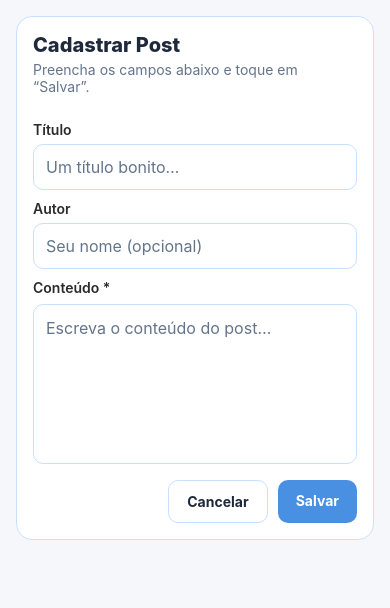
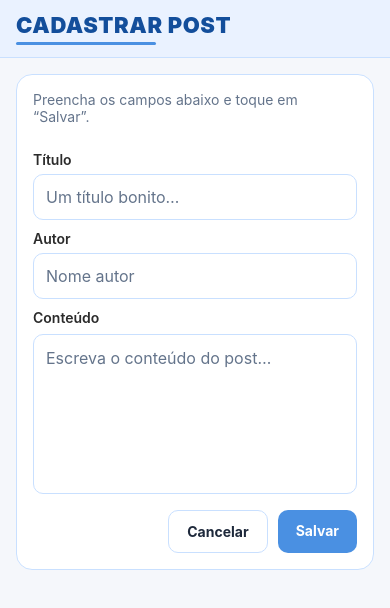
Before and after one commit to cascaessama/MobileConectaEdu, a React Native app: screen /CadastrarPost in a window 390 px wide. Shown: the top 608 px of the page. Built offline with nearby package versions, Linux system fonts and the light colour scheme.

Commit message:
Config inicial

```diff
--- a/telas/CadastrarPost.tsx
+++ b/telas/CadastrarPost.tsx
@@ -12,6 +12,7 @@ import {
   TextInput,
   View,
 } from "react-native";
+import { SafeAreaView } from "react-native-safe-area-context";
 import AsyncStorage from "@react-native-async-storage/async-storage";
 import { useNavigation } from "@react-navigation/native";
 
@@ -126,16 +127,24 @@ export default function CadastrarPost() {
   }
 
   return (
-    <KeyboardAvoidingView
-      style={styles.screen}
-      behavior={Platform.OS === "ios" ? "padding" : undefined}
-    >
+    <SafeAreaView style={styles.screen} edges={["top"]}>
+      {/* AppBar */}
+      <View style={styles.appbar}>
+        <View style={{ flex: 1 }}>
+          <Text style={styles.appbarTitle}>Cadastrar Post</Text>
+          <View style={styles.appbarAccent} />
+        </View>
+      </View>
+
+      <KeyboardAvoidingView
+        style={{ flex: 1 }}
+        behavior={Platform.OS === "ios" ? "padding" : undefined}
+      >
       <ScrollView
         contentContainerStyle={styles.container}
         keyboardShouldPersistTaps="handled"
       >
         <View style={styles.card}>
-          <Text style={styles.title}>Cadastrar Post</Text>
           <Text style={styles.subtitle}>
             Preencha os campos abaixo e toque em “Salvar”.
           </Text>
@@ -152,13 +161,13 @@ export default function CadastrarPost() {
           <Text style={styles.label}>Autor</Text>
           <TextInput
             style={styles.input}
-            placeholder="Seu nome (opcional)"
+            placeholder="Nome autor"
             placeholderTextColor={PALETTE.inkMuted}
             value={autor}
             onChangeText={setAutor}
           />
 
-          <Text style={styles.label}>Conteúdo *</Text>
+          <Text style={styles.label}>Conteúdo</Text>
           <TextInput
             style={[styles.input, styles.textarea]}
             placeholder="Escreva o conteúdo do post…"
@@ -200,12 +209,36 @@ export default function CadastrarPost() {
           </View>
         </View>
       </ScrollView>
-    </KeyboardAvoidingView>
+      </KeyboardAvoidingView>
+    </SafeAreaView>
   );
 }
 
 const styles = StyleSheet.create({
   screen: { flex: 1, backgroundColor: PALETTE.bgScreen },
+  appbar: {
+    flexDirection: "row",
+    alignItems: "center",
+    backgroundColor: PALETTE.bgLight,
+    paddingHorizontal: 16,
+    paddingVertical: 12,
+    borderBottomWidth: StyleSheet.hairlineWidth,
+    borderBottomColor: PALETTE.border,
+  },
+  appbarTitle: {
+    color: PALETTE.primaryDark,
+    fontWeight: "900",
+    fontSize: 22,
+    letterSpacing: 0.6,
+    textTransform: "uppercase",
+  },
+  appbarAccent: {
+    width: 140,
+    height: 3,
+    backgroundColor: PALETTE.primary,
+    borderRadius: 999,
+    marginTop: 4,
+  },
   container: { padding: 16 },
   card: {
     backgroundColor: PALETTE.card,
--- a/telas/EditarPost.tsx
+++ b/telas/EditarPost.tsx
@@ -134,7 +134,7 @@ export default function Editar() {
             onChangeText={setAutor}
           />
 
-          <Text style={styles.label}>Conteúdo *</Text>
+          <Text style={styles.label}>Conteúdo</Text>
           <TextInput
             style={[styles.input, styles.textarea]}
             placeholder="Edite o conteúdo do post…"
```
